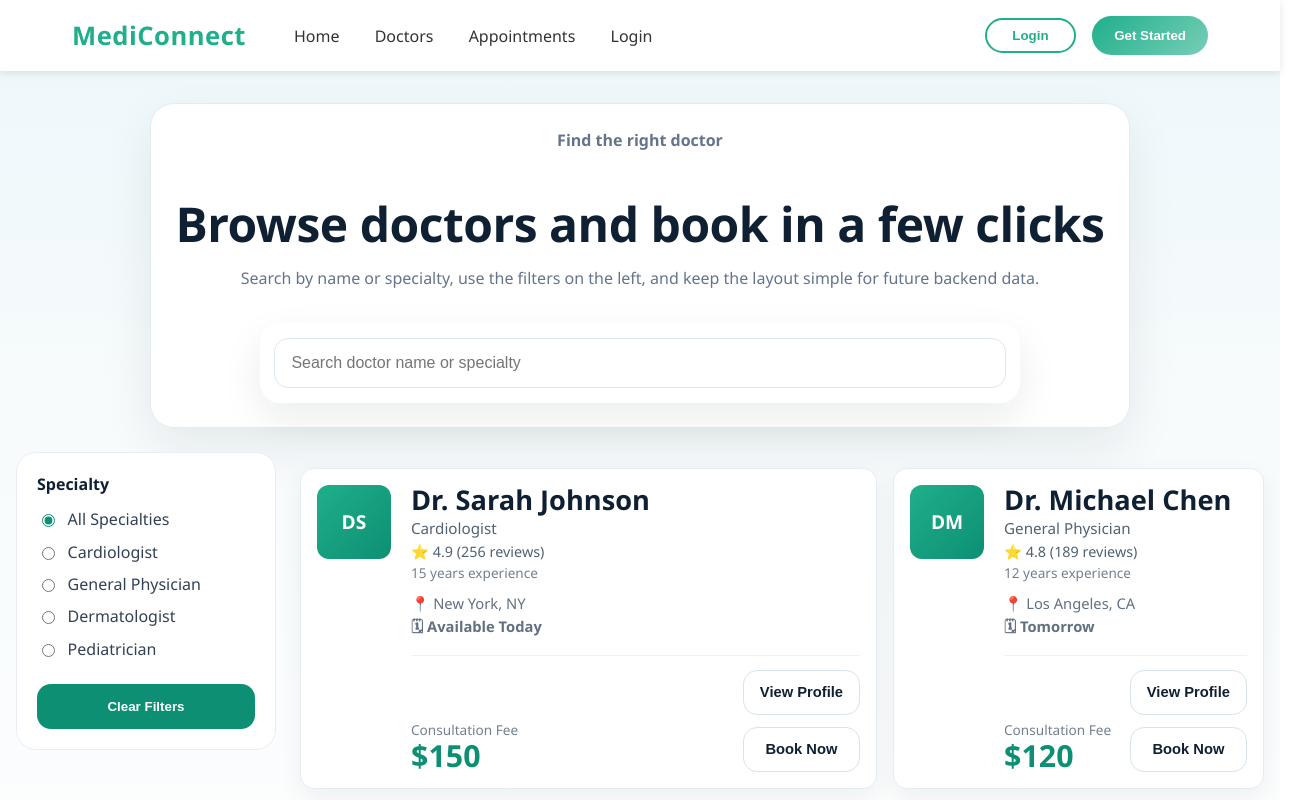
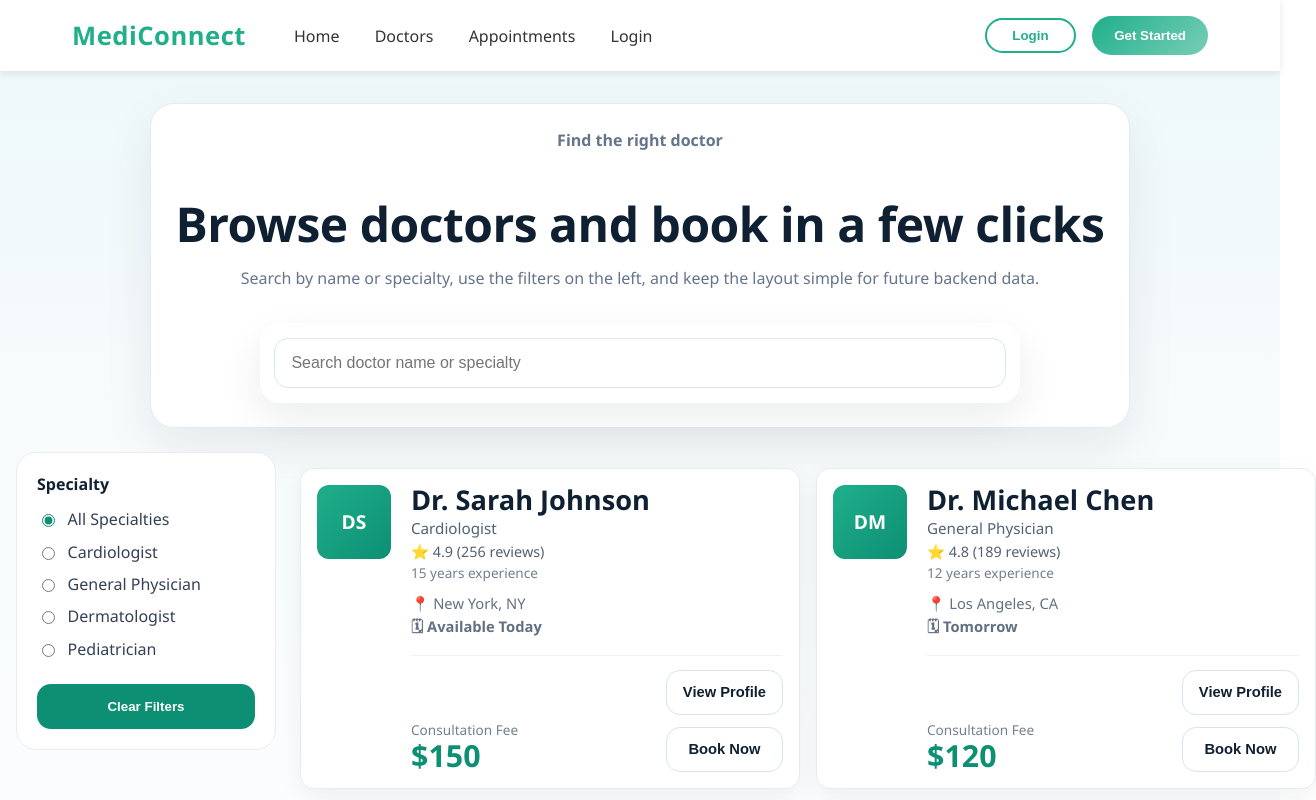
Before and after one commit to dkhemka12/MediConnect, a React (Vite) app in the folder client/: page /patient/doctors in a window 1280 px wide. Shown: the top 800 px of the page, 1316 px wide, since content can reach past the window. Built offline with nearby package versions, Linux system fonts and the light colour scheme; no server answers.

Commit message:
Add styling for DoctorCard component with layout, avatar, and UI improvements

```diff
--- a/client/src/components/DoctorCard.css
+++ b/client/src/components/DoctorCard.css
@@ -1,7 +1,10 @@
 /* Main card container */
 .doctor-card {
   display: flex;
+  flex-wrap: wrap;
   gap: 1.25rem;
+  width: 500px;
+  overflow: hidden;
   background: #ffffff;
   border: 1px solid #e6edf1;
   border-radius:  14px;
```
Also changed, not shown: 1 other file (tests, documents, lock files or other folders).
